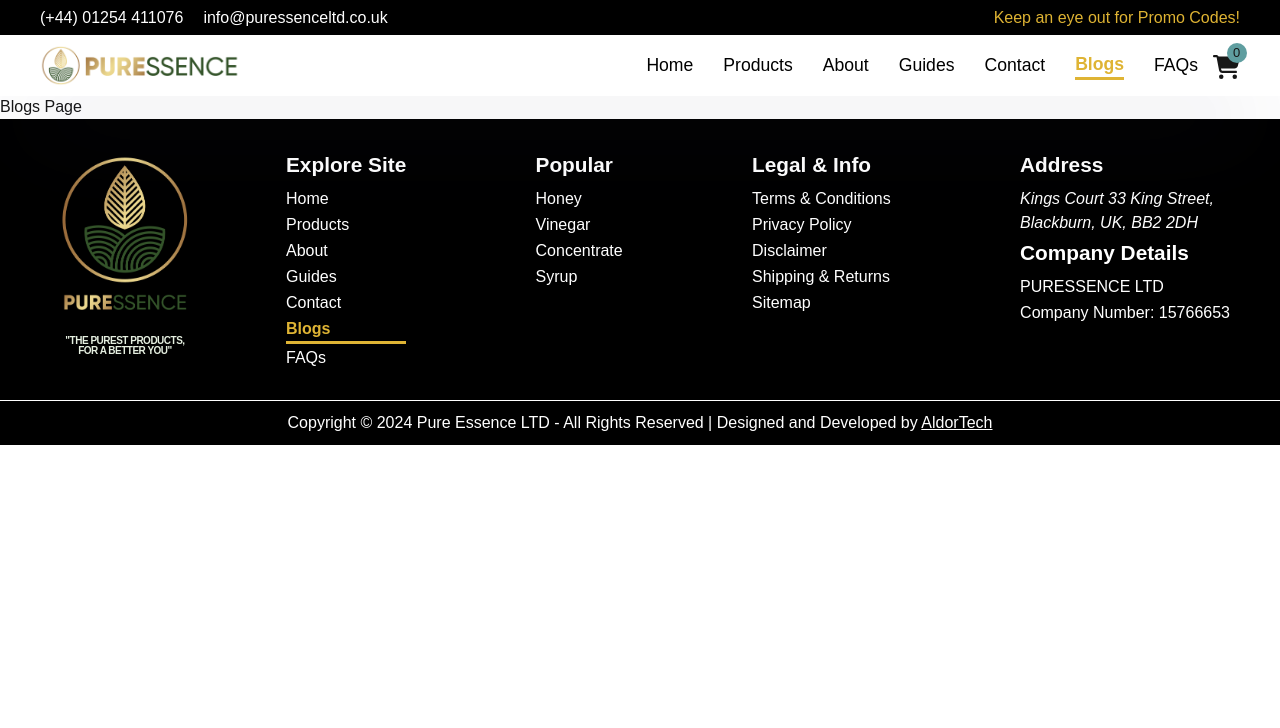
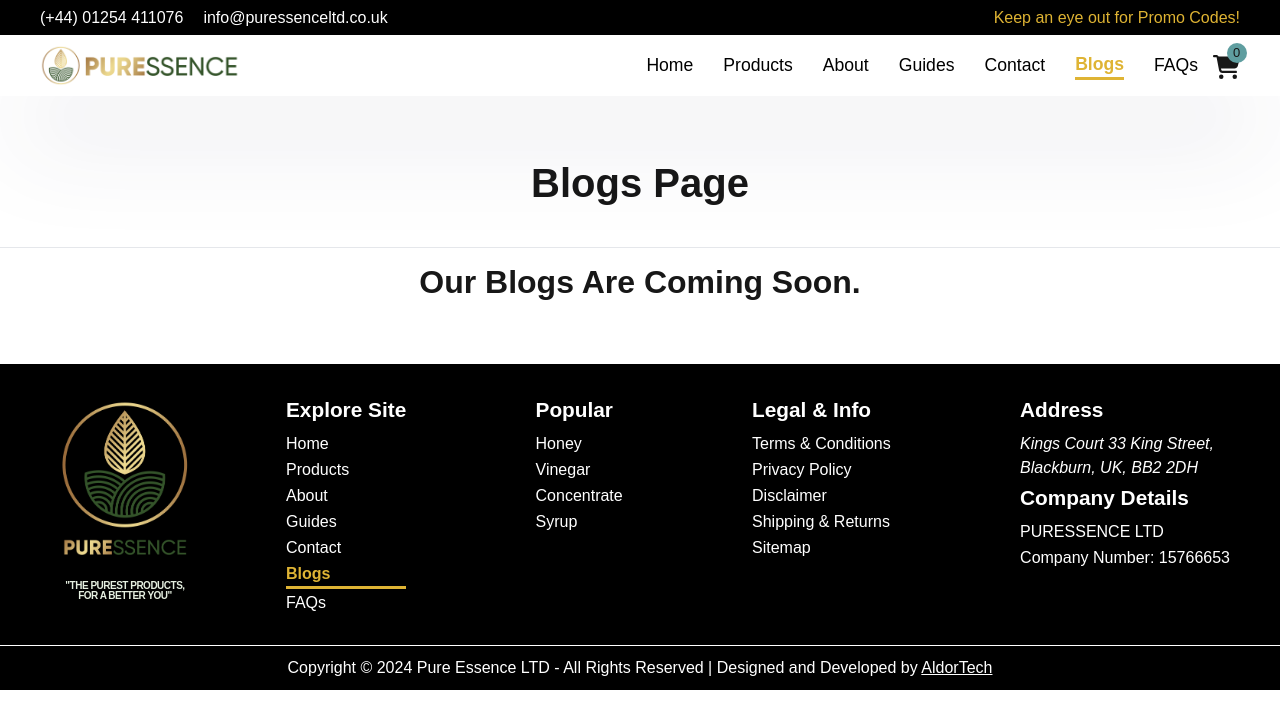
Before and after one commit to aliahmad884/pureessence, a Next.js app: page /blogs in a window 1280 px wide. Shown: the top 728 px of the page. Built offline with nearby package versions, Linux system fonts and the light colour scheme.

Commit message:
More Spelling & CSS

```diff
--- a/app/blogs/health-guides/page.jsx
+++ b/app/blogs/health-guides/page.jsx
@@ -1,7 +1,13 @@
 export default function GuidesPage() {
     return (
         <>
-            <h1>Guides Page</h1>
+            <br /><br />
+            <div className="blogHeading">
+                <h1>Guides Page</h1>
+                <br /><hr />
+                <h2>Our Health Guides Are Coming Soon.</h2>
+            </div>
+            <br /><br />
         </>
     )
 }
--- a/app/blogs/page.jsx
+++ b/app/blogs/page.jsx
@@ -1,7 +1,13 @@
 export default function BlogsPage() {
     return (
         <>
-            <h1>Blogs Page</h1>
+            <br /><br />
+            <div className="blogHeading">
+                <h1>Blogs Page</h1>
+                <br /><hr />
+                <h2>Our Blogs Are Coming Soon.</h2>
+            </div>
+            <br /><br />
         </>
     )
 }
--- a/app/frequently-asked-questions/page.jsx
+++ b/app/frequently-asked-questions/page.jsx
@@ -27,6 +27,7 @@
             <div className="faqsCont">
                 <div className="accordCont">
                     <h1>FAQs</h1>
+                    <br /><hr /><br />
                     <h2>Accounts and Security</h2>
                     <Accordion defaultActiveKey={1} style={{ padding: '0 10px' }}>
                         <Accordion.Panel className="accordPanel" classPrefix="temp" eventKey={1} header='Can I make a purchase without logging in?'>
@@ -53,8 +54,8 @@
                         </Accordion.Panel>
                     </Accordion>
                     <div className='infoCont'>
-                       <h4></h4>
-                        <p></p>
+                       <h2>For More Questions Not Covered Here</h2>
+                        <p>Please contact us for any more questions you may have by visiting our <a href="/contact"><b>contact page.</b></a></p>
                     </div>
 
                 </div>
--- a/app/globals.css
+++ b/app/globals.css
@@ -23,6 +23,24 @@
 main {
   min-height: 60vh;
 }
+
+/* -------------Blog Headings------------ */
+
+.blogHeading h1 {
+  font-size: 2.5rem;
+  font-weight: bold;
+  text-align: center;
+  margin: 10px 0;
+}
+
+.blogHeading h2 {
+  font-size: 2rem;
+  font-weight: bold;
+  text-align: center;
+  margin: 10px 0;
+}
+
+/* -------------Blog Headings End------------ */
 
 /* -------------Tool Bar------------ */
 .toolBarCont {
@@ -2340,8 +2358,7 @@
 .faqsCont h2 {
   font-size: 2rem;
   font-weight: bold;
-  text-align: left;
-  text-indent: 50px;
+  text-align: center;
   margin: 10px 0;
 }
 
--- a/app/legal/disclaimer/page.jsx
+++ b/app/legal/disclaimer/page.jsx
@@ -5,10 +5,10 @@
         <>
             <div className="legalCont">
                     <h1>Disclaimer</h1>
+                    <br /><hr /><br />
                     <p><strong>Last Updated: 05th October 2024</strong></p>
-
                     <p>
-                        Welcome to Pure Essence. By using this website, you agree to the terms and conditions outlined in this disclaimer. Please read the following information carefully as it governs your use of our site and products.
+                        Welcome to PurEssence. By using this website, you agree to the terms and conditions outlined in this disclaimer. Please read the following information carefully as it governs your use of our site and products.
                     </p>
 
                     <h2>General Information</h2>
--- a/app/legal/page.jsx
+++ b/app/legal/page.jsx
@@ -4,7 +4,8 @@
     return (
         <>
             <div className="legalCont">
-                <h1>Legal Pages</h1><br />
+                <h1>Legal Pages</h1>
+                <br /><hr /><br />
                 <p><strong>Last Updated: 24th September 2024</strong></p><br />
                 <div>
                     <h2>Here are the links for our legal pages:</h2>
--- a/app/legal/privacy-policy/page.jsx
+++ b/app/legal/privacy-policy/page.jsx
@@ -5,7 +5,7 @@
         <>
             <div className="legalCont">
                 <h1>Privacy Policy</h1>
-
+                <br /><hr /><br />
                 <p><strong>Last Updated: 05th October 2024</strong></p>
                 <div>
                     <h2>Introduction</h2>
--- a/app/legal/shipping-returns-policy/page.jsx
+++ b/app/legal/shipping-returns-policy/page.jsx
@@ -5,11 +5,10 @@
         <>
             <div className="legalCont">
                 <h1>Shipping and Returns Policy</h1>
-
+                <br /><hr /><br />
                 <p><strong>Last Updated: 05th October 2024</strong></p>
-
                 <p>
-                    Welcome to Pure Essence. Our goal is to ensure that you have a seamless shopping experience with us. Please review our Shipping and Returns Policy below for details on how we handle shipping and returns for your orders.
+                    Welcome to PurEssence. Our goal is to ensure that you have a seamless shopping experience with us. Please review our Shipping and Returns Policy below for details on how we handle shipping and returns for your orders.
                 </p>
 
                 <h2>Shipping Policy</h2>
--- a/app/legal/terms-conditions/page.jsx
+++ b/app/legal/terms-conditions/page.jsx
@@ -5,12 +5,12 @@
         <>
             <div className="legalCont">
                 <h1>Terms and Conditions</h1>
+                <br /><hr /><br />
                 <p><strong>Last Updated: 06th October 2024</strong></p>
                 <div>
                     <h2>Introduction</h2>
-
                     <p>
-                        Welcome to PurEssence LTD. These terms and conditions outline the rules and regulations for using our website, <Link href="/">puressenceltd.co.uk</Link>.
+                        Welcome to PurEssence. These terms and conditions outline the rules and regulations for using our website, <Link href="/">puressenceltd.co.uk</Link>.
                         By accessing this website and/or making a purchase, you accept these terms in full. If you disagree with any part of these terms,
                         you should not use our website.
                     </p>
```
Also changed, not shown: app/about/page.jsx (+9 -9 lines).
